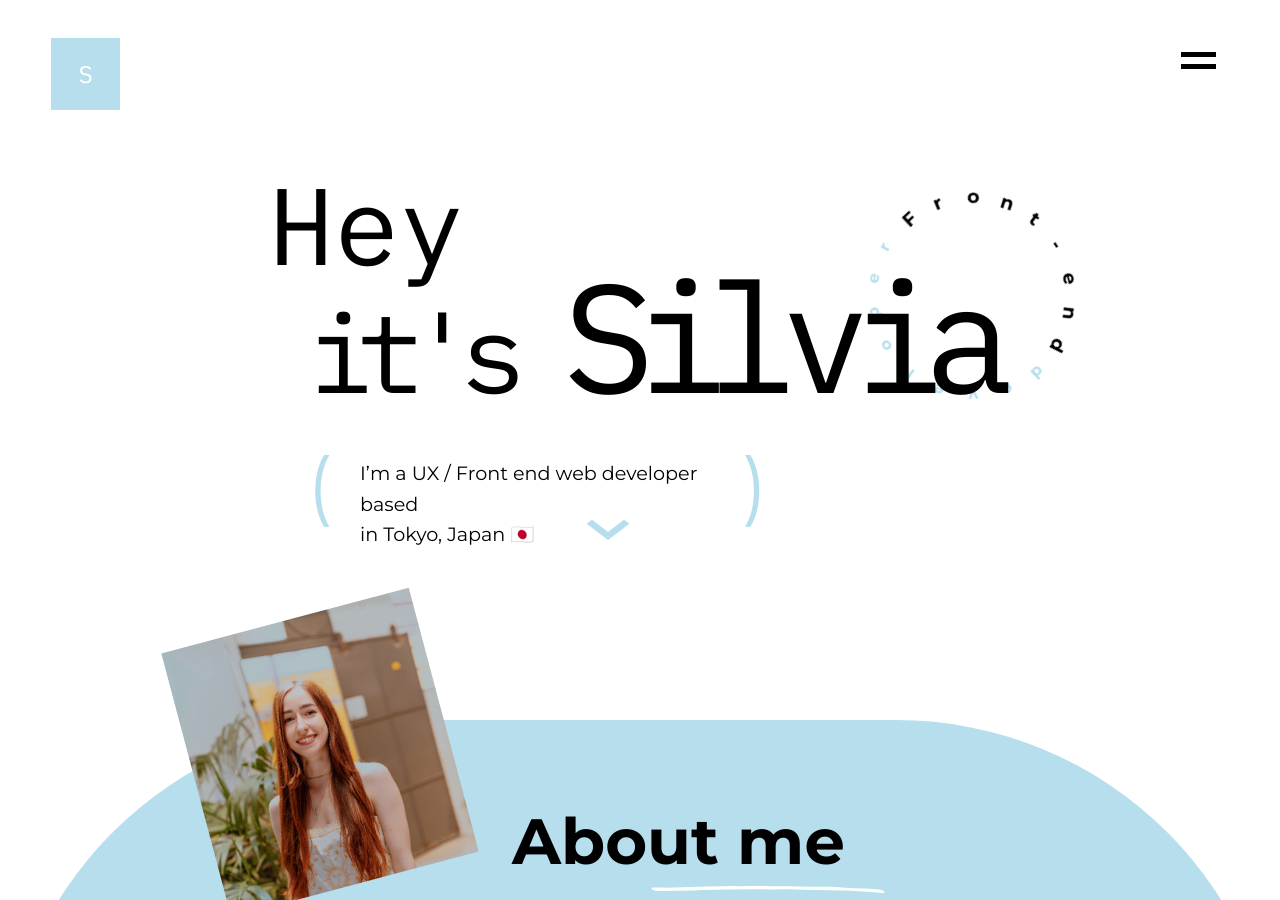
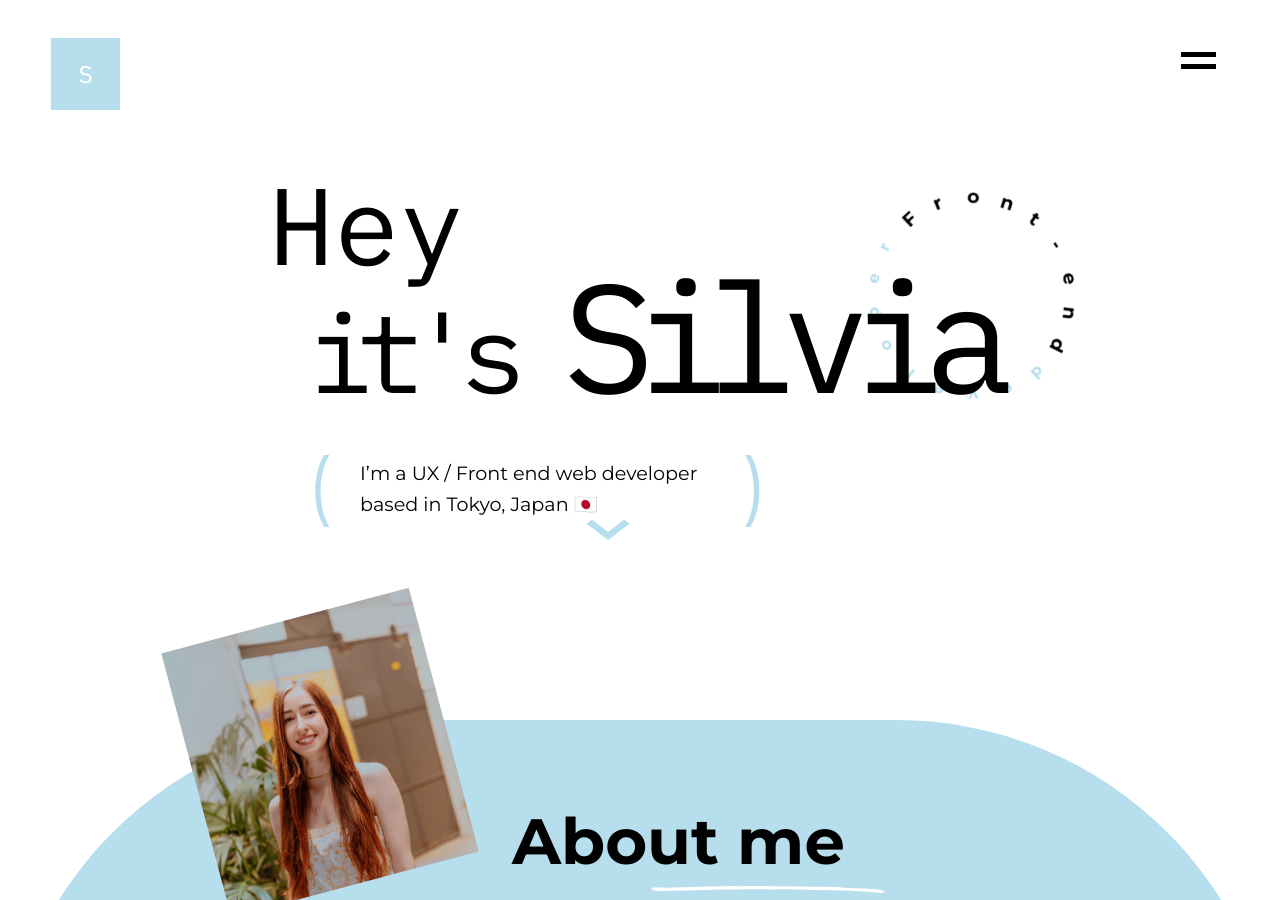
Before and after one commit to silsc/portfolio, a Jekyll site: the page built from index.markdown, in a window 1280 px wide and 900 px high. Built offline with Jekyll 4.4.1, drawn with Linux system fonts in a browser that asks for light colours.

Commit message:
FIX(banner subtitle line br)

```diff
--- a/index.markdown
+++ b/index.markdown
@@ -18,7 +18,7 @@
     </div>
     <div class="banner-subtitle">
       <h2>(</h2>
-        <p>I’m a UX / Front end web developer based <br>in Tokyo, Japan 🇯🇵</p>
+        <p>I’m a UX / Front end web developer <br> based in Tokyo, Japan 🇯🇵</p>
       <h2>)</h2>
     </div>
     <div class="banner-lineround">
```
